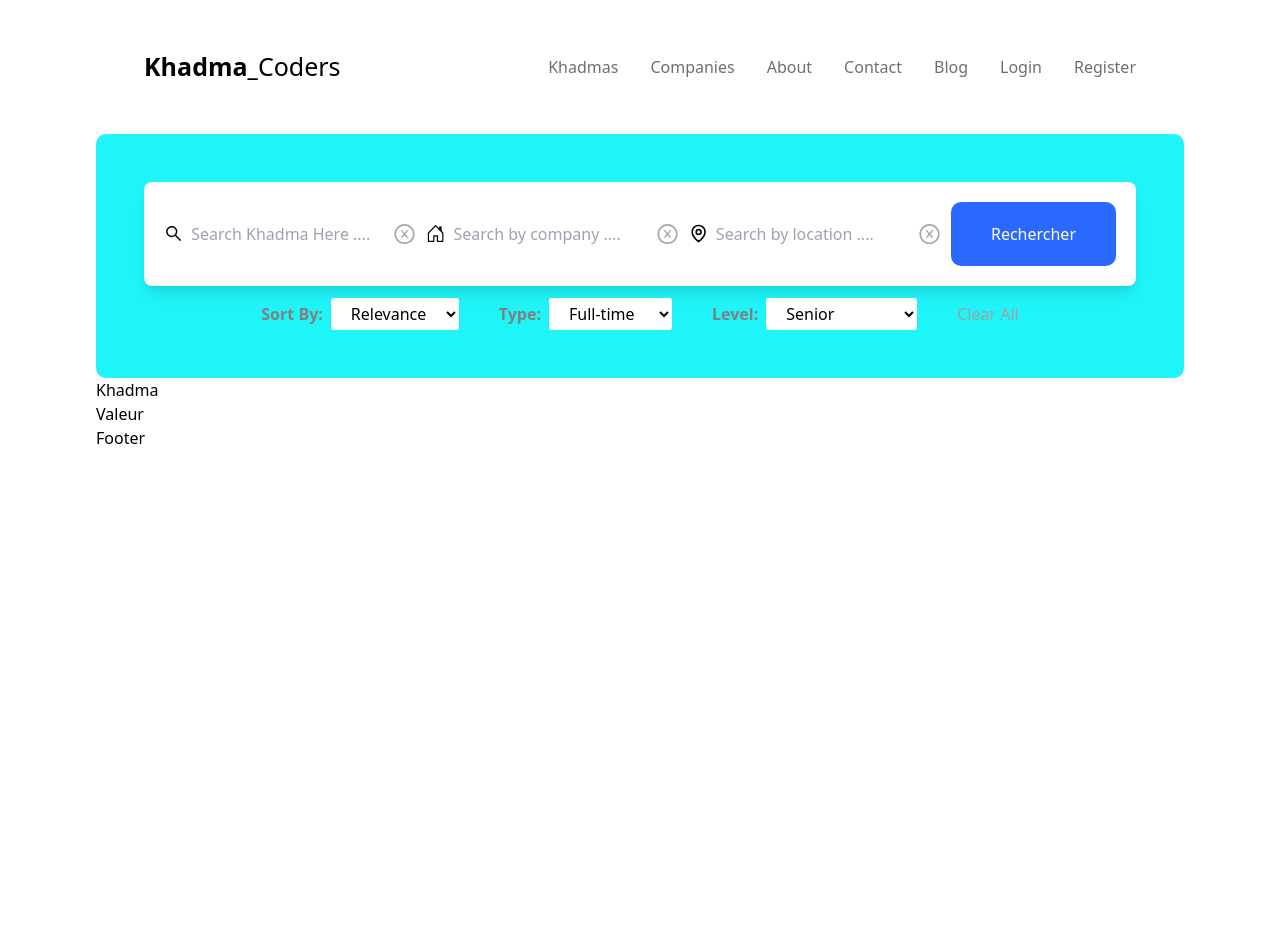
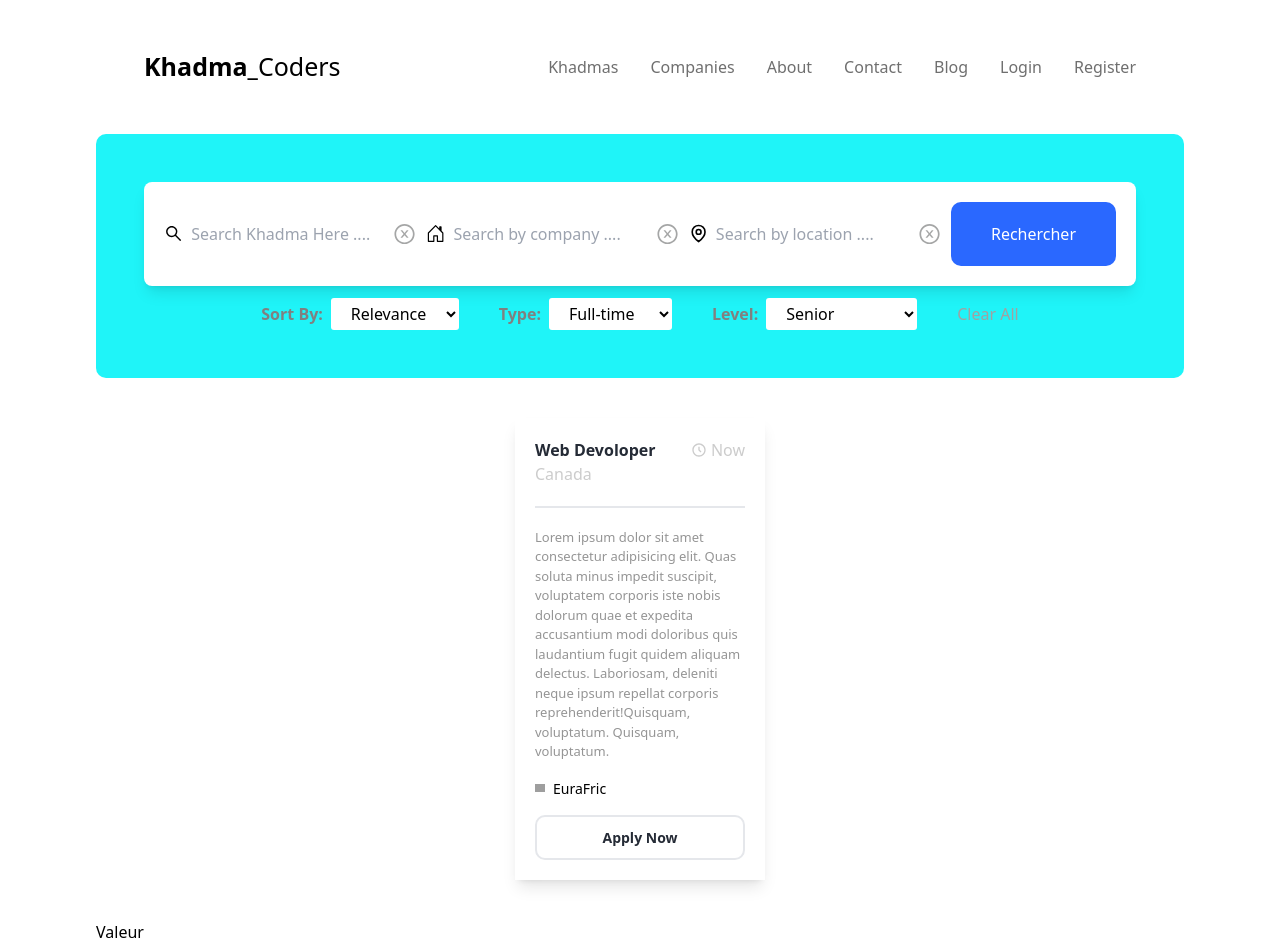
Before and after one commit to abdelghani200/Khadma_Code, a React (Vite) app in the folder code_projet/: page / in a window 1280 px wide. Shown: the top 948 px of the page. Before the commit the page ends 800 px from the top, so only its background shows below. Built offline with nearby package versions, Linux system fonts and the light colour scheme; grey boxes are pictures that could not be loaded.

Commit message:
company created

```diff
--- a/code_projet/src/Components/KhadmaDiv/Khadma.jsx
+++ b/code_projet/src/Components/KhadmaDiv/Khadma.jsx
@@ -1,8 +1,38 @@
 import React from "react";
+import {BiTimeFive} from 'react-icons/bi'
+
+import image_1 from '../../Assets/image_1.jpg'
 
 const Khadma = () => {
     return(
-        <div>Khadma</div>
+        <div className="jobContainer flex gap-10 justify-center flex-wrap items-center py-10">
+
+            <div className="group group/item singleJob w-[250px] p-[20px] bg-white rounded[10px] hover:bg-blueColor shadow-lg shadow-greyIsh-400/700 hover:shadow-lg">
+                <span className="flex justify-between items-center gap-4">
+                    <h1 className="text-[16px] font-semibold text-textColor group-hover:text-white">Web Devoloper</h1>
+                    <span className="flex items-center text-[#ccc] gap-1">
+                        <BiTimeFive/>Now
+                    </span>
+                </span>
+                <h6 className="text-[#ccc]">Canada</h6>
+                <p className="text-[13px] text-[#959595] pt-[20px] border-t-[2px] mt-[20px] group-hover:text-white">
+                    Lorem ipsum dolor sit amet consectetur adipisicing elit. Quas soluta minus impedit suscipit, voluptatem corporis iste nobis dolorum quae et expedita accusantium modi doloribus quis laudantium fugit quidem aliquam delectus.
+                    Laboriosam, deleniti neque ipsum repellat corporis reprehenderit!Quisquam, voluptatum. Quisquam, voluptatum.
+                </p>
+
+                <div className="company flex items-center gap-2">
+                    <img src={image_1} alt="company logo" className="w-[10px]"/>
+                    <span className="text-[14px] py-[1rem] block group-hover:text-white">EuraFric</span>
+                </div>
+
+                <button className="border-[2px] rounded-[10px] block p-[10px] w-full text-[14px] font-semibold text-textColor hover:bg-white group-hover:">
+                    Apply Now
+                </button>
+
+            </div>
+
+
+        </div>
     )
 }
 
```
